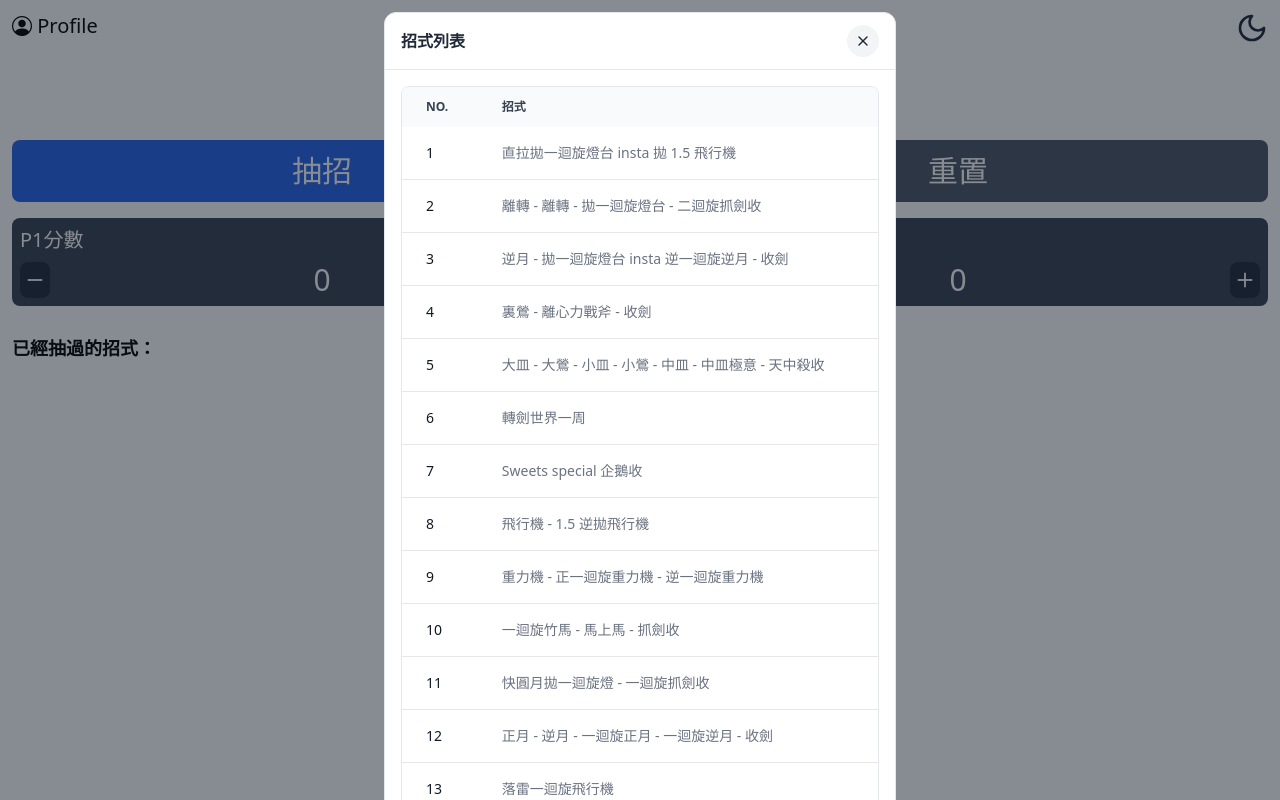
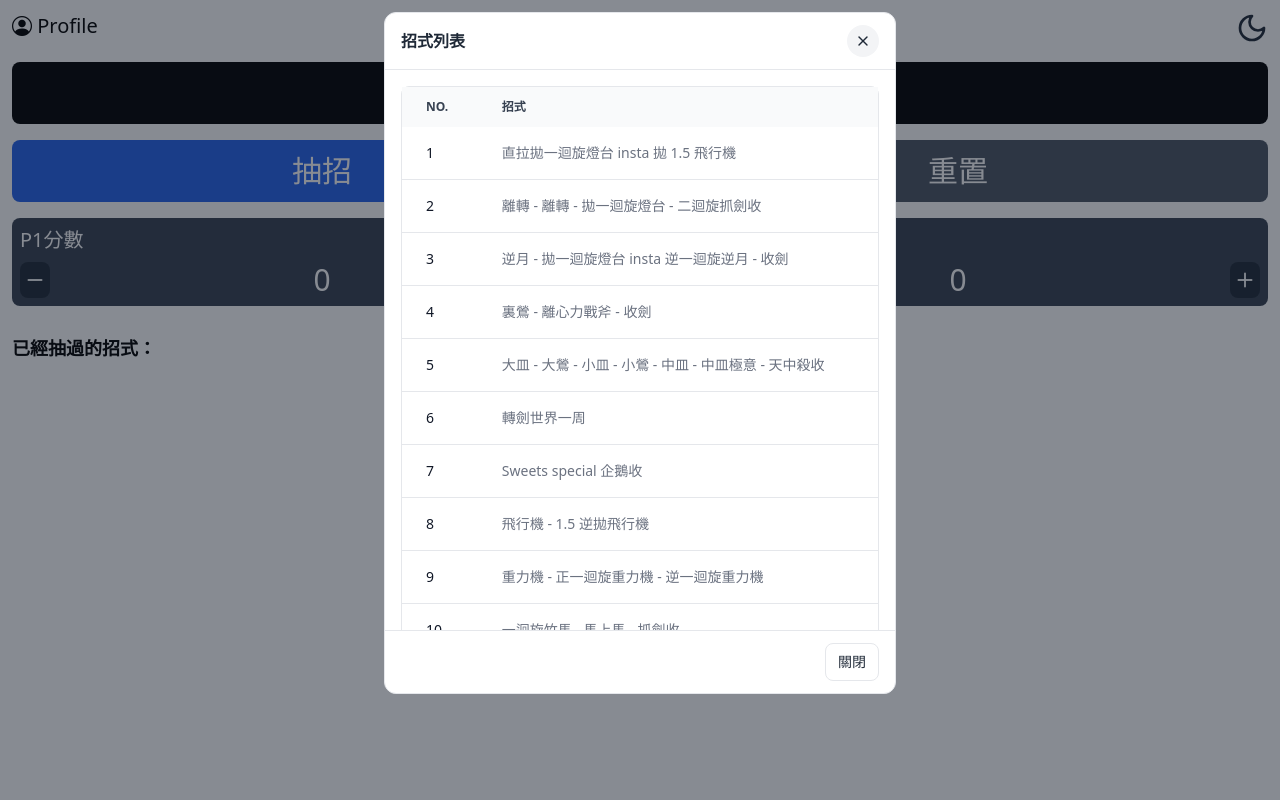
Before and after one commit to IOUKI/my-github-pages, a Next.js app: page /kendamaTools/southJam in a window 1280 px wide. Both pictures are taken after a click on the button "招式列表". Built offline with nearby package versions, Linux system fonts and the light colour scheme.

Commit message:
feat: 更新南方賽的按鈕樣式及調整列表容器高度

```diff
--- a/app/kendamaTools/southJam/page.tsx
+++ b/app/kendamaTools/southJam/page.tsx
@@ -58,7 +58,7 @@ const SouthJam = () => {
   return (
     <>
       <div className="w-full px-3 grid grid-cols-2 gap-4">
-        <button type="button" className="py-3 px-4 col-span-2 inline-flex items-center justify-center gap-x-2 text-3xl font-medium rounded-lg border border-transparent bg-white text-black disabled:opacity-50 disabled:pointer-events-none" aria-haspopup="dialog" aria-expanded="false" aria-controls="trick-list-modal" data-hs-overlay="#trick-list-modal">
+        <button type="button" className="py-3 px-4 col-span-2 inline-flex items-center justify-center gap-x-2 text-3xl font-medium rounded-lg border border-transparent bg-black text-white dark:bg-white dark:text-black disabled:opacity-50 disabled:pointer-events-none" aria-haspopup="dialog" aria-expanded="false" aria-controls="trick-list-modal" data-hs-overlay="#trick-list-modal">
           招式列表
         </button>
         <button
@@ -155,8 +155,8 @@ const SouthJam = () => {
                 </svg>
               </button>
             </div>
-            <div className="p-4 overflow-y-auto">
-              <div className="overflow-hidden overflow-x-auto rounded-lg border border-gray-200 dark:border-neutral-700">
+            <div className="p-4 max-h-[70vh] overflow-y-auto">
+              <div className="rounded-lg border border-gray-200 dark:border-neutral-700">
                 <table className="w-full text-left text-sm text-gray-500 dark:text-neutral-400">
                   <thead className="text-xs uppercase bg-gray-50 text-gray-700 dark:bg-neutral-800 dark:text-neutral-400">
                     <tr>
```
